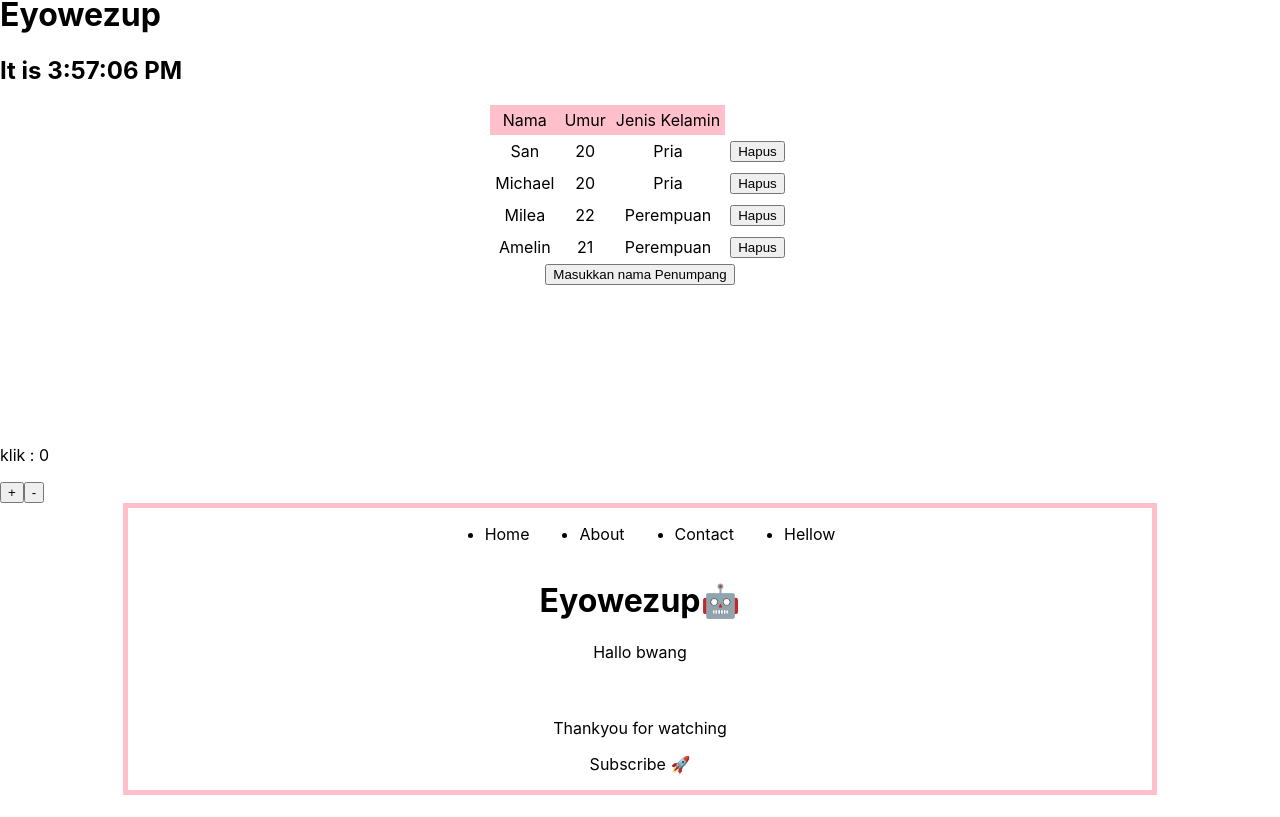
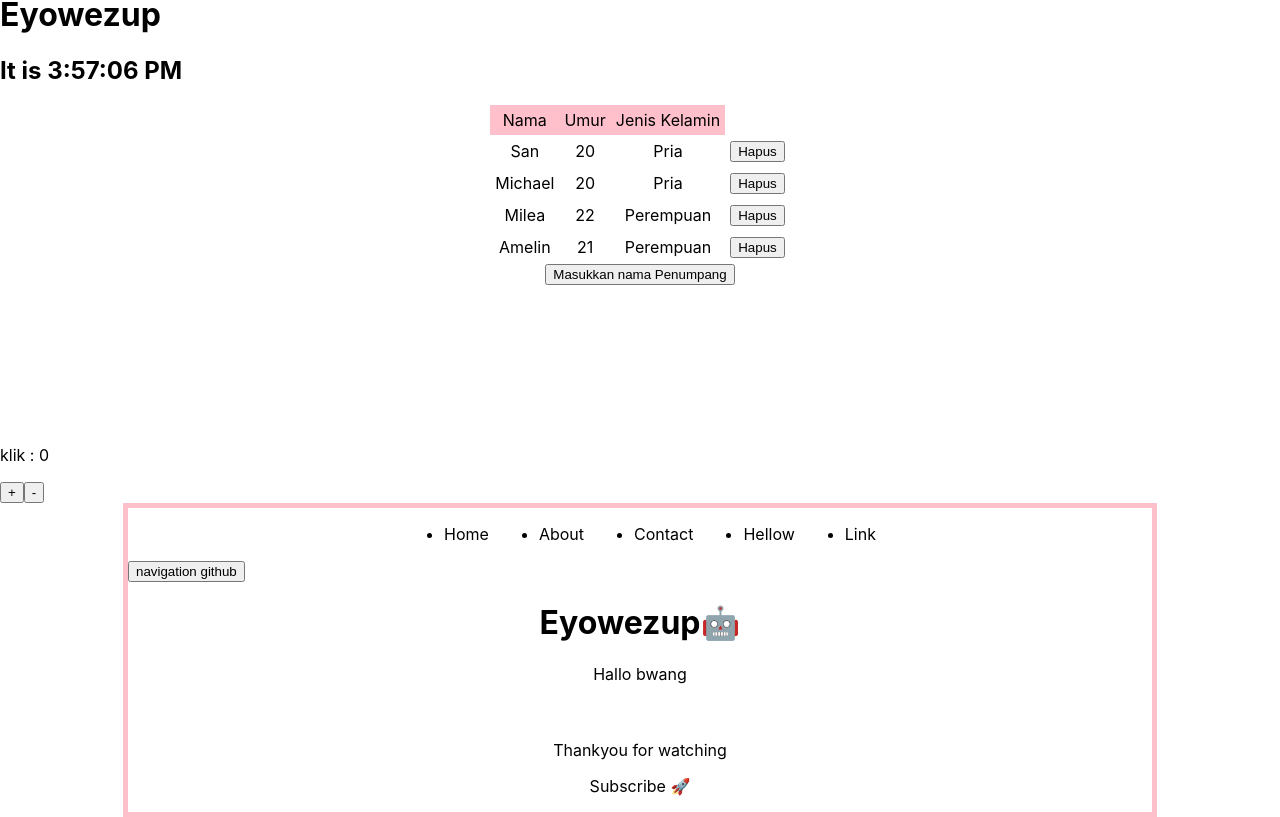
Before and after one commit to SanH16/practice-react, a React (Create React App) app in the folder react-exercise/: page / in a window 1280 px wide. Shown: the part 823-1640 px from the top of the page. Before the commit the page ends 1618 px from the top, so only its background shows below. Built offline with nearby package versions, Linux system fonts and the light colour scheme.

Commit message:
updating

```diff
--- a/react-exercise/src/pages/Simple/Simple.jsx
+++ b/react-exercise/src/pages/Simple/Simple.jsx
@@ -1,11 +1,20 @@
-import React from "react";
+import React, { useState } from "react";
 import Header from "./component/Header";
 import Content from "./component/Content";
 import Footer from "./component/Footer";
 
 export default function Simple() {
-  const navText = "Hellow";
+  // const navText = "Hellow";
 
+  const [github, setGithub] = useState("");
+
+  const changeGithub = () => {
+    setGithub(
+      <a href="https://github.com/SanH16" target="_blank">
+        Github
+      </a>
+    );
+  };
   const content = () => {
     return (
       <>
@@ -25,7 +34,8 @@ export default function Simple() {
   };
   return (
     <div style={{ margin: "auto", width: "80%", border: "5px solid pink" }}>
-      <Header navText={navText} />
+      <Header props={{ navText: "Hellow" }} githubValue={github} />
+      <button onClick={() => changeGithub()}>navigation github</button>
       <Content content={content} />
       <Footer footer={footer} />
     </div>
--- a/react-exercise/src/pages/Simple/component/Header.jsx
+++ b/react-exercise/src/pages/Simple/component/Header.jsx
@@ -1,4 +1,4 @@
-const Header = (props) => {
+const Header = ({ props, githubValue }) => {
   return (
     <nav style={{ display: "flex", justifyContent: "center" }}>
       <ul style={{ display: "flex", gap: "50px" }}>
@@ -6,6 +6,7 @@ const Header = (props) => {
         <li>About</li>
         <li>Contact</li>
         <li>{props.navText}</li>
+        <li>{!githubValue ? "Link" : githubValue}</li>
       </ul>
     </nav>
   );
```
